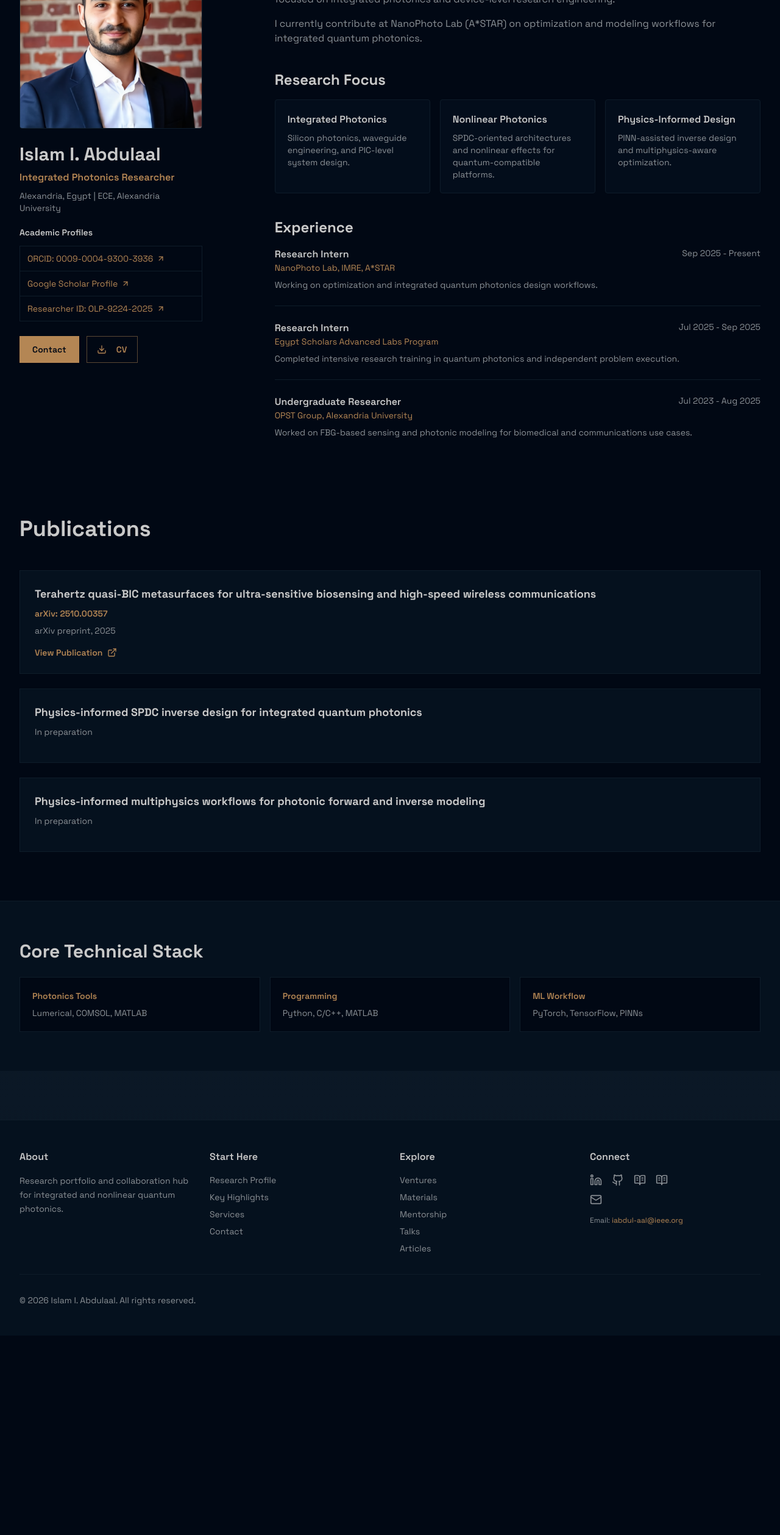
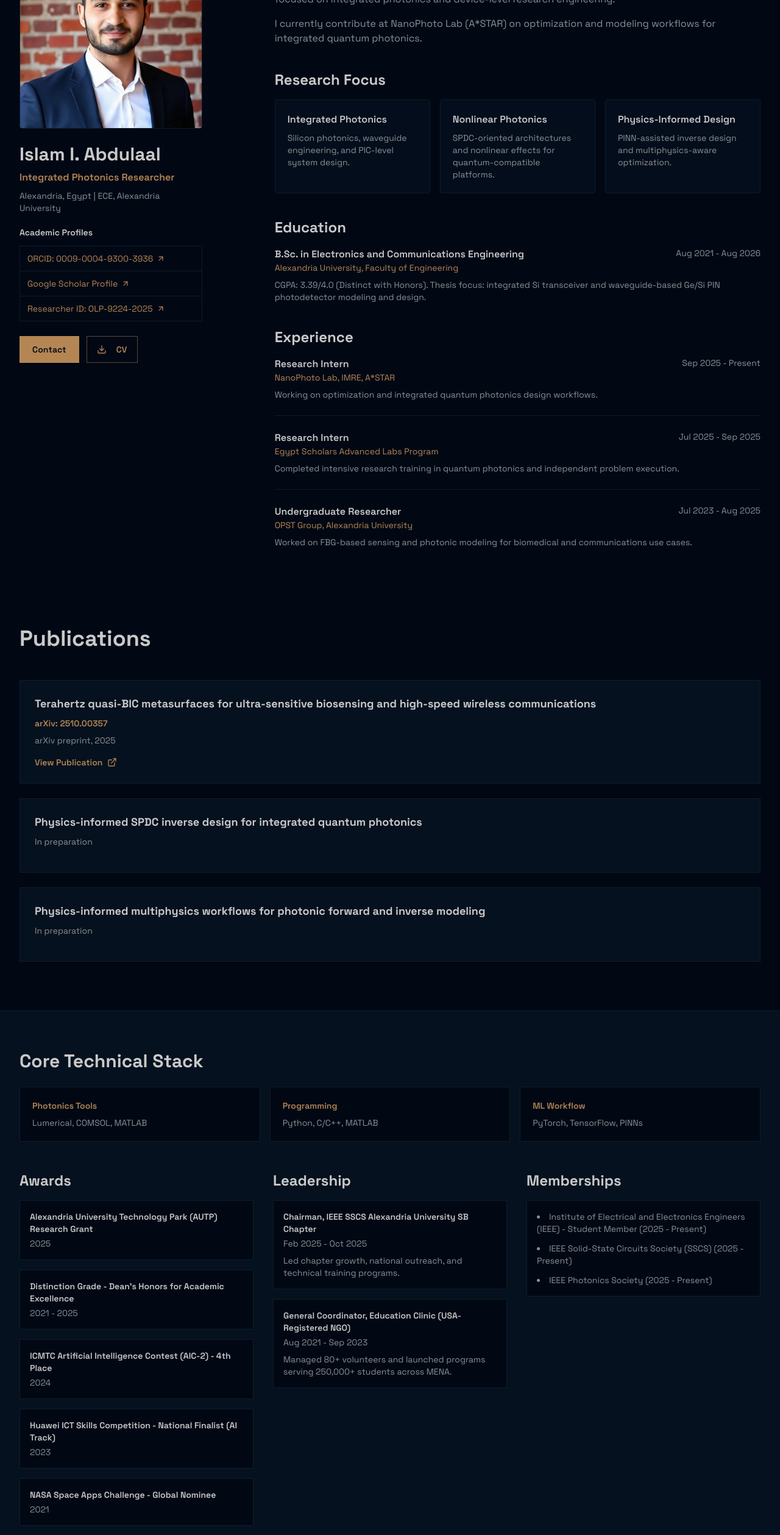
Before and after one commit to iabdul-aal/iabdul-aal.github.io, a Next.js app: page /about in a window 1280 px wide. Shown: the part 234-2751 px from the top of the page at 61% size. Before the commit the page ends 2424 px from the top, so only its background shows below. Built offline with nearby package versions, Linux system fonts and the light colour scheme.

Commit message:
Add education, awards, leadership, and memberships to About page

```diff
--- a/app/about/page.tsx
+++ b/app/about/page.tsx
@@ -64,6 +64,61 @@ export default function AboutPage() {
       period: "Jul 2023 - Aug 2025",
       summary: "Worked on FBG-based sensing and photonic modeling for biomedical and communications use cases.",
     },
+  ]
+
+  const education = [
+    {
+      degree: "B.Sc. in Electronics and Communications Engineering",
+      org: "Alexandria University, Faculty of Engineering",
+      period: "Aug 2021 - Aug 2026",
+      summary: "CGPA: 3.39/4.0 (Distinct with Honors). Thesis focus: integrated Si transceiver and waveguide-based Ge/Si PIN photodetector modeling and design.",
+    },
+  ]
+
+  const awards = [
+    {
+      title: "Alexandria University Technology Park (AUTP) Research Grant",
+      period: "2025",
+    },
+    {
+      title: "Distinction Grade - Dean's Honors for Academic Excellence",
+      period: "2021 - 2025",
+    },
+    {
+      title: "ICMTC Artificial Intelligence Contest (AIC-2) - 4th Place",
+      period: "2024",
+    },
+    {
+      title: "Huawei ICT Skills Competition - National Finalist (AI Track)",
+      period: "2023",
+    },
+    {
+      title: "NASA Space Apps Challenge - Global Nominee",
+      period: "2021",
+    },
+    {
+      title: "International Youth Math Challenge (IYMC) - Finalist",
+      period: "2021",
+    },
+  ]
+
+  const leadership = [
+    {
+      role: "Chairman, IEEE SSCS Alexandria University SB Chapter",
+      period: "Feb 2025 - Oct 2025",
+      summary: "Led chapter growth, national outreach, and technical training programs.",
+    },
+    {
+      role: "General Coordinator, Education Clinic (USA-Registered NGO)",
+      period: "Aug 2021 - Sep 2023",
+      summary: "Managed 80+ volunteers and launched programs serving 250,000+ students across MENA.",
+    },
+  ]
+
+  const memberships = [
+    "Institute of Electrical and Electronics Engineers (IEEE) - Student Member (2025 - Present)",
+    "IEEE Solid-State Circuits Society (SSCS) (2025 - Present)",
+    "IEEE Photonics Society (2025 - Present)",
   ]
 
   return (
@@ -166,6 +221,24 @@ export default function AboutPage() {
             </section>
 
             <section>
+              <h2 className="text-2xl font-bold mb-4">Education</h2>
+              <div className="space-y-6">
+                {education.map((item) => (
+                  <article key={`${item.degree}-${item.org}`} className="pb-6 border-b border-border last:border-b-0 last:pb-0">
+                    <div className="flex flex-col sm:flex-row sm:items-start sm:justify-between gap-2 mb-2">
+                      <div>
+                        <h3 className="font-semibold">{item.degree}</h3>
+                        <p className="text-sm text-accent">{item.org}</p>
+                      </div>
+                      <p className="text-sm text-muted-foreground">{item.period}</p>
+                    </div>
+                    <p className="text-sm text-muted-foreground">{item.summary}</p>
+                  </article>
+                ))}
+              </div>
+            </section>
+
+            <section>
               <h2 className="text-2xl font-bold mb-4">Experience</h2>
               <div className="space-y-6">
                 {experience.map((item) => (
@@ -204,6 +277,44 @@ export default function AboutPage() {
               </div>
             ))}
           </div>
+
+          <div className="mt-12 grid grid-cols-1 lg:grid-cols-3 gap-8">
+            <section>
+              <h3 className="text-2xl font-bold mb-4">Awards</h3>
+              <div className="space-y-4">
+                {awards.map((item) => (
+                  <article key={`${item.title}-${item.period}`} className="p-4 rounded-lg border border-border bg-background">
+                    <p className="text-sm font-semibold">{item.title}</p>
+                    <p className="text-sm text-muted-foreground mt-1">{item.period}</p>
+                  </article>
+                ))}
+              </div>
+            </section>
+
+            <section>
+              <h3 className="text-2xl font-bold mb-4">Leadership</h3>
+              <div className="space-y-4">
+                {leadership.map((item) => (
+                  <article key={`${item.role}-${item.period}`} className="p-4 rounded-lg border border-border bg-background">
+                    <p className="text-sm font-semibold">{item.role}</p>
+                    <p className="text-sm text-muted-foreground mt-1">{item.period}</p>
+                    <p className="text-sm text-muted-foreground mt-2">{item.summary}</p>
+                  </article>
+                ))}
+              </div>
+            </section>
+
+            <section>
+              <h3 className="text-2xl font-bold mb-4">Memberships</h3>
+              <div className="p-4 rounded-lg border border-border bg-background">
+                <ul className="space-y-3 text-sm text-muted-foreground list-disc list-inside">
+                  {memberships.map((item) => (
+                    <li key={item}>{item}</li>
+                  ))}
+                </ul>
+              </div>
+            </section>
+          </div>
         </div>
       </section>
     </main>
```
